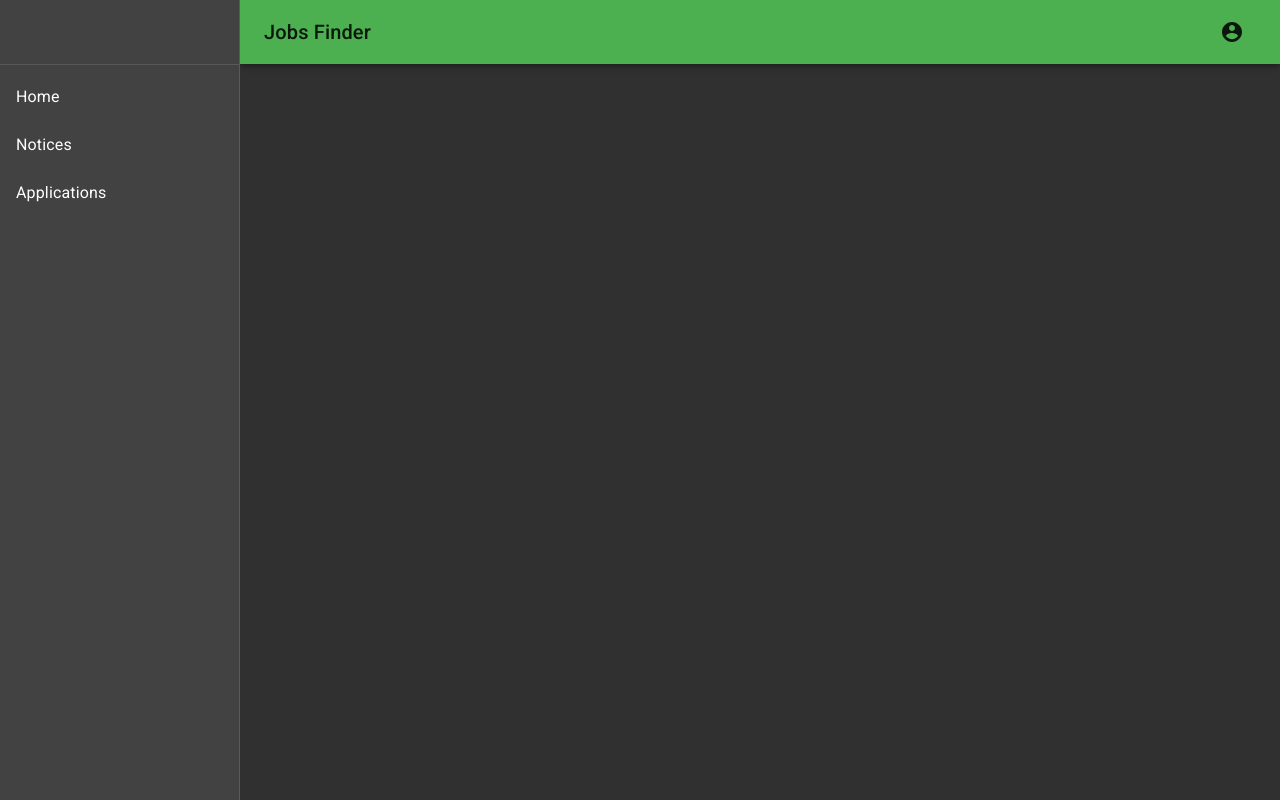
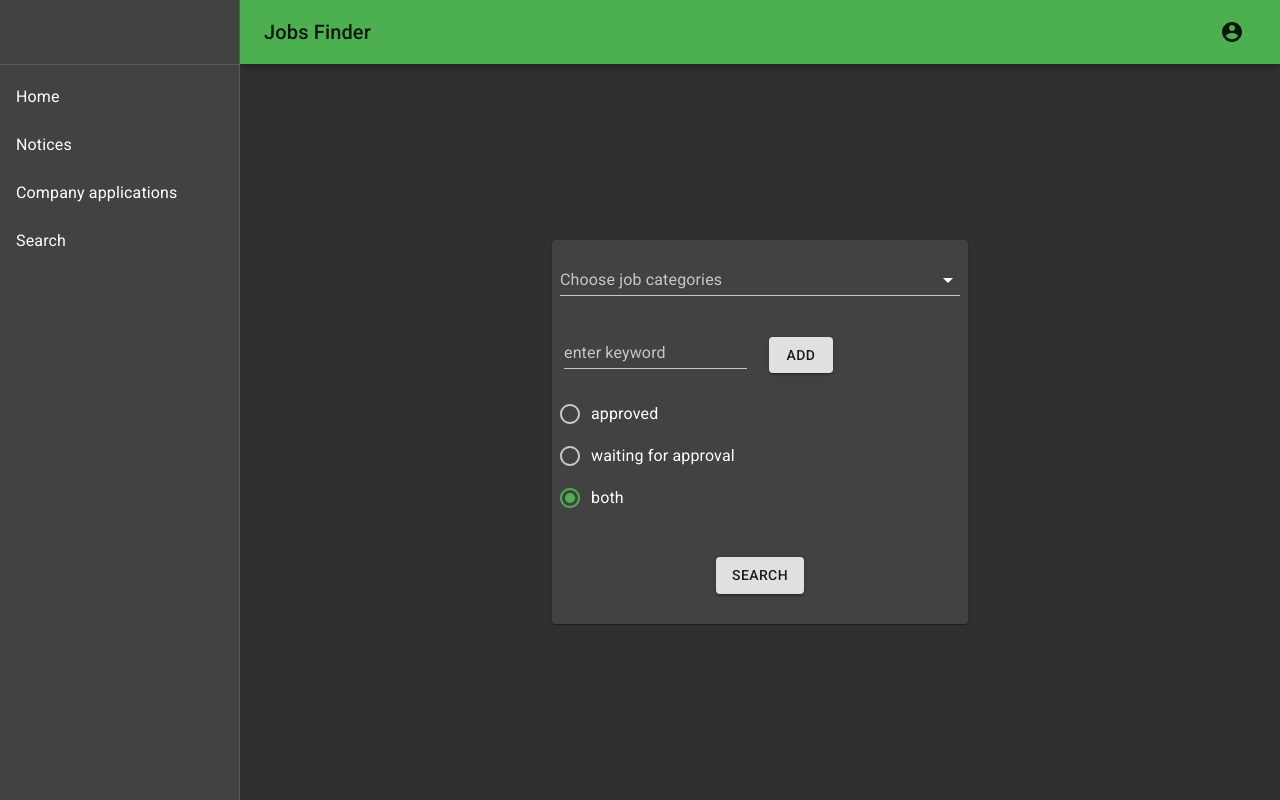
Before and after one commit to runt1m33rr0r/job-career, a React (Create React App) app in the folder jobseeker-ui/: page /search in a window 1280 px wide. Built offline with nearby package versions, Linux system fonts and the light colour scheme.

Commit message:
added search form

```diff
--- a/jobseeker-ui/src/components/App.jsx
+++ b/jobseeker-ui/src/components/App.jsx
@@ -98,7 +98,8 @@ function App() {
       <List>
         <DrawerItem text="Home" linkTo="/" />
         <DrawerItem text="Notices" linkTo="/notices" />
-        <DrawerItem text="Applications" linkTo="/applications" />
+        <DrawerItem text="Company applications" linkTo="/applications" />
+        <DrawerItem text="Search" linkTo="/search" />
       </List>
     </div>
   );
--- a/jobseeker-ui/src/components/NoticeModal.jsx
+++ b/jobseeker-ui/src/components/NoticeModal.jsx
@@ -7,6 +7,7 @@ import { makeStyles } from "@material-ui/core/styles";
 import ReactMarkdown from "react-markdown/with-html";
 import Input from "./Input";
 import LargeModal from "./LargeModal";
+import ApplicationModal from "./ApplicationModal";
 
 const categories = ["category1", "category2", "category3"];
 
@@ -24,6 +25,7 @@ function NoticeModal(props) {
   const [category, setCategory] = useState(categories[0]);
   const [markdown, setMarkdown] = useState("");
   const [isEditing, setIsEditing] = useState(true);
+  const [isApplying, setIsApplying] = useState(false);
 
   const handleCategoryChange = event => {
     setCategory(event.target.value);
@@ -31,9 +33,11 @@ function NoticeModal(props) {
 
   const handleDescriptionChange = text => setMarkdown(text);
   const handleDescriptionButtonPress = () => setIsEditing(!isEditing);
+  const handleApplyButtonPress = () => setIsApplying(!isApplying);
 
   return (
     <LargeModal {...props}>
+      <ApplicationModal isOpen={isApplying} onClose={handleApplyButtonPress} />
       <Grid container item justify="center" alignItems="center" spacing={3}>
         <Grid item>
           <TextField label="job title" margin="dense" />
@@ -89,6 +93,16 @@ function NoticeModal(props) {
           </Button>
         </Grid>
         <Grid item>
+          <Button
+            className={classes.button}
+            variant="contained"
+            onClick={handleApplyButtonPress}
+            disabled={!isEditing ? true : false}
+          >
+            Apply
+          </Button>
+        </Grid>
+        <Grid item>
           <Button className={classes.button} variant="contained">
             Publish
           </Button>
--- a/jobseeker-ui/src/components/Routes.jsx
+++ b/jobseeker-ui/src/components/Routes.jsx
@@ -5,6 +5,7 @@ import Register from "./Auth/Register";
 import Login from "./Auth/Login";
 import Notices from "./Notices";
 import Applications from "./Applications";
+import Search from "./Search";
 
 const Routes = () => (
   <Switch>
@@ -13,6 +14,7 @@ const Routes = () => (
     <Route path="/login" component={Login} />
     <Route path="/notices" component={Notices} />
     <Route path="/applications" component={Applications} />
+    <Route path="/search" component={Search} />
   </Switch>
 );
 
--- /dev/null
+++ b/jobseeker-ui/src/components/Search.jsx
@@ -0,0 +1,146 @@
+import React, { useState } from "react";
+import { makeStyles } from "@material-ui/core/styles";
+import Paper from "@material-ui/core/Paper";
+import FormControl from "@material-ui/core/FormControl";
+import InputLabel from "@material-ui/core/InputLabel";
+import Select from "@material-ui/core/Select";
+import ListItemText from "@material-ui/core/ListItemText";
+import MenuItem from "@material-ui/core/MenuItem";
+import Checkbox from "@material-ui/core/Checkbox";
+import Input from "@material-ui/core/Input";
+import FormControlLabel from "@material-ui/core/FormControlLabel";
+import RadioGroup from "@material-ui/core/RadioGroup";
+import Radio from "@material-ui/core/Radio";
+import TextField from "@material-ui/core/TextField";
+import Button from "@material-ui/core/Button";
+import Grid from "@material-ui/core/Grid";
+import Chip from "@material-ui/core/Chip";
+
+const categories = ["category1", "category2", "category3"];
+
+const useStyles = makeStyles(theme => ({
+  container: {
+    display: "flex",
+    flexDirection: "column",
+    alignItems: "flex-start"
+  },
+  formControl: {
+    margin: theme.spacing(1),
+    width: 400
+  },
+  searchButton: {
+    alignSelf: "center",
+    margin: 30
+  },
+  addKeywordButton: {
+    marginLeft: 5
+  }
+}));
+
+function Search() {
+  const classes = useStyles();
+  const [chosenCategories, setChosenCategories] = useState([]);
+  const [noticeType, setNoticeType] = useState("both");
+  const [keywords, setKeywords] = useState([]);
+  const [keywordText, setKeywordText] = useState("");
+
+  const handleCategoriesChange = event =>
+    setChosenCategories(event.target.value);
+
+  const handleNoticeTypeChange = event => setNoticeType(event.target.value);
+  const handleKeywordTextChange = event => setKeywordText(event.target.value);
+  const handleAddKeyword = () => {
+    if (!keywords.includes(keywordText)) {
+      setKeywords([...keywords, keywordText]);
+    }
+  };
+
+  const handleKeywordRemove = name => event => {
+    setKeywords(keywords.filter(keyword => keyword !== name));
+  };
+
+  return (
+    <Paper className={classes.container}>
+      <FormControl className={classes.formControl}>
+        <InputLabel>Choose job categories</InputLabel>
+        <Select
+          multiple
+          value={chosenCategories}
+          onChange={handleCategoriesChange}
+          input={<Input />}
+          renderValue={selected => selected.join(", ")}
+        >
+          {categories.map(name => (
+            <MenuItem key={name} value={name}>
+              <Checkbox checked={chosenCategories.indexOf(name) > -1} />
+              <ListItemText primary={name} />
+            </MenuItem>
+          ))}
+        </Select>
+      </FormControl>
+      <Grid
+        container
+        alignItems="flex-end"
+        spacing={1}
+        className={classes.formControl}
+      >
+        <Grid item xs={6}>
+          <TextField
+            label="enter keyword"
+            margin="dense"
+            onChange={handleKeywordTextChange}
+          />
+        </Grid>
+        <Grid item xs={6}>
+          <Button
+            variant="contained"
+            className={classes.addKeywordButton}
+            onClick={handleAddKeyword}
+          >
+            Add
+          </Button>
+        </Grid>
+        <Grid container item xs={12} spacing={1}>
+          {keywords.map(keyword => (
+            <Grid item>
+              <Chip
+                key={keyword}
+                label={keyword}
+                variant="outlined"
+                onDelete={handleKeywordRemove(keyword)}
+              />
+            </Grid>
+          ))}
+        </Grid>
+      </Grid>
+      <FormControl component="fieldset" className={classes.formControl}>
+        <RadioGroup
+          name="noticeType"
+          value={noticeType}
+          onChange={handleNoticeTypeChange}
+        >
+          <FormControlLabel
+            value="approved"
+            control={<Radio color="primary" />}
+            label="approved"
+          />
+          <FormControlLabel
+            value="waiting"
+            control={<Radio color="primary" />}
+            label="waiting for approval"
+          />
+          <FormControlLabel
+            value="both"
+            control={<Radio color="primary" />}
+            label="both"
+          />
+        </RadioGroup>
+      </FormControl>
+      <Button variant="contained" className={classes.searchButton}>
+        Search
+      </Button>
+    </Paper>
+  );
+}
+
+export default Search;
```
